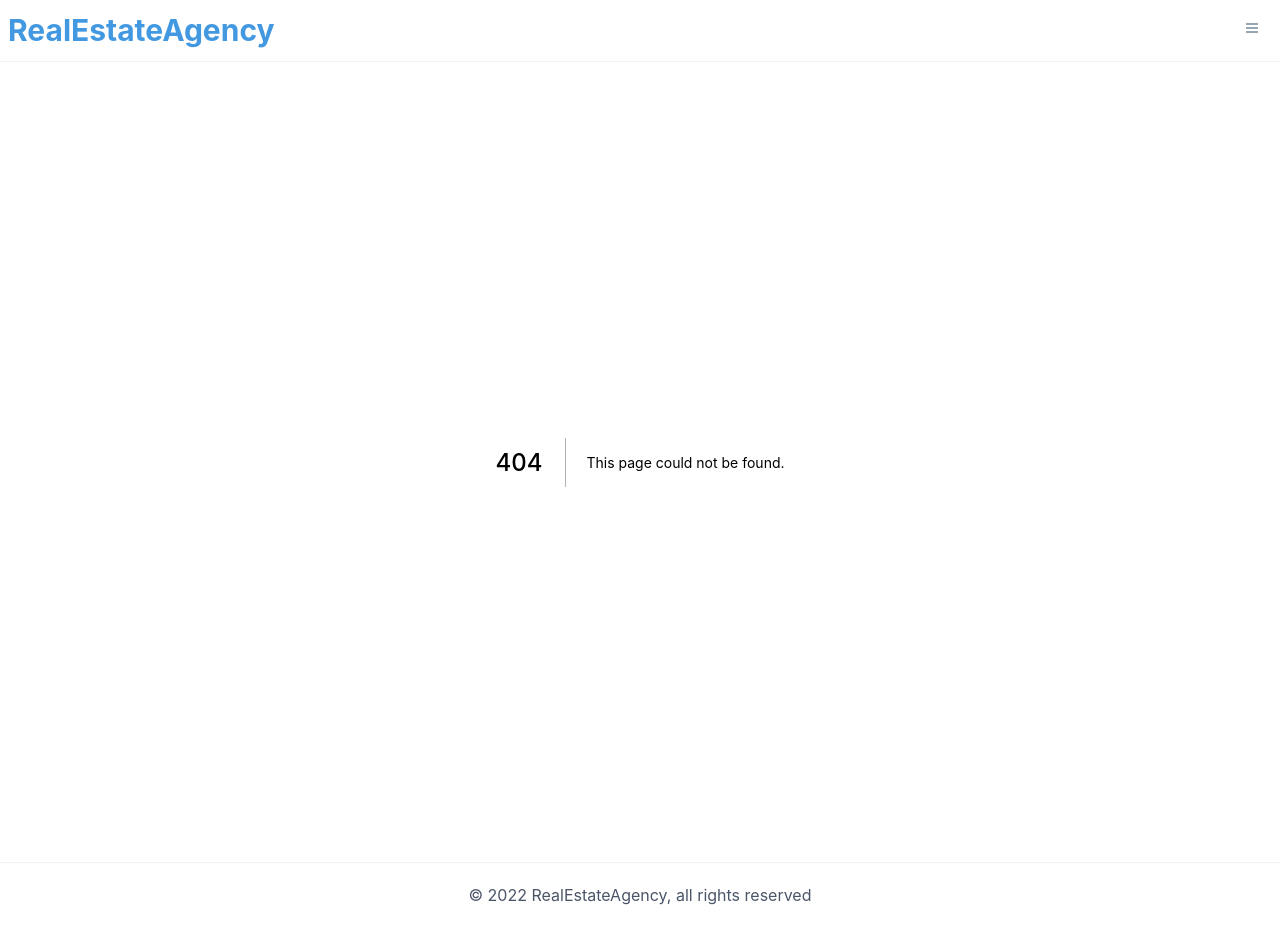
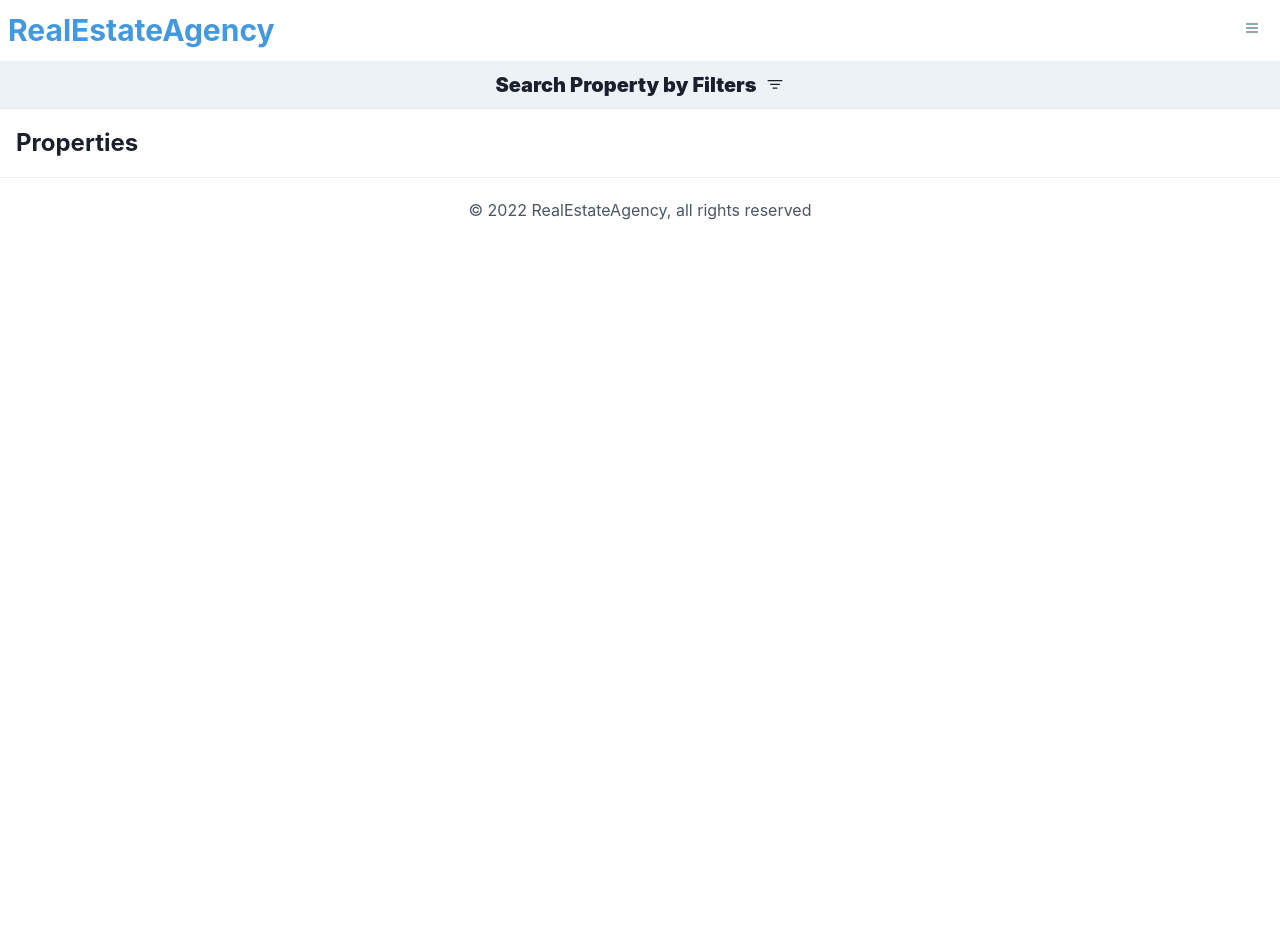
Before and after one commit to setprogramming/next-real-estate, a Next.js app: page /search in a window 1280 px wide. Before the commit this address had no page. After the commit the page ends 800 px from the top, so only its background shows below. Built offline with nearby package versions, Linux system fonts and the light colour scheme.

Commit message:
working on the Search page

```diff
--- /dev/null
+++ b/components/SearchFilters.js
@@ -0,0 +1,15 @@
+import {useEffect, useState} from "react"
+import { Flex, Select, Box, Text, Input, Spinner, Icon, Button } from "@chakra-ui/react"
+import {useRouter} from "next/router"
+import {MdCancel} from "react-icons/md"
+import Image from "next/image"
+
+const SearchFilters = () => {
+    return (
+        <div>
+            Search Filters
+        </div>
+    )
+}
+
+export default SearchFilters
--- a/pages/index.js
+++ b/pages/index.js
@@ -60,8 +60,8 @@
 )
 
 export async function getStaticProps() {
-  const propertyForSale = await fetchApi(`${baseUrl}/properties/list?locationExternalIDs=5002&purpose=for-sale&hitsPerPage=9`);
-  const propertyForRent = await fetchApi(`${baseUrl}/properties/list?locationExternalIDs=5002&purpose=for-rent&hitsPerPage=9`);
+  const propertyForSale = await fetchApi(`${baseUrl}/properties/list?locationExternalIDs=5002&purpose=for-sale&hitsPerPage=6`);
+  const propertyForRent = await fetchApi(`${baseUrl}/properties/list?locationExternalIDs=5002&purpose=for-rent&hitsPerPage=6`);
 
   return {
     props: {
--- /dev/null
+++ b/pages/search.js
@@ -0,0 +1,43 @@
+import { useState } from "react"
+import {useRouter} from "next/router"
+import Image from "next/image"
+import { Flex, Box, Text, Icon } from "@chakra-ui/react"
+import { BsFilter } from "react-icons/bs"
+import SearchFilters from "../components/SearchFilters"
+import Property from "../components/Property"
+
+const Search = () => {
+    const [searchFilters, setSearchFilters] = useState(false)
+    const router = useRouter()
+
+    return (
+        <Box>
+            <Flex
+                cursor="pointer"
+                bg="gray.100"
+                borderBottom="1px"
+                borderColor="gray.200"
+                p="2"
+                fontWeight="black"
+                fontSize="xl"
+                alignItems="center"
+                justifyContent="center"
+                onClick={() => setSearchFilters((prevFilters) => !prevFilters)}
+            >
+                <Text>
+                    Search Property by Filters
+                </Text>
+                <Icon paddingLeft="2" w="7" as={BsFilter} />
+            </Flex>
+            {searchFilters && <SearchFilters />}
+            <Text fontSize="2xl" p="4" fontWeight="bold">
+                Properties {router.query.purpose}
+            </Text>
+            <Flex flexWrap="wrap">
+                {[].map((property) => <Property key={property} />)}
+            </Flex>
+        </Box>
+    )
+}
+
+export default Search
```
